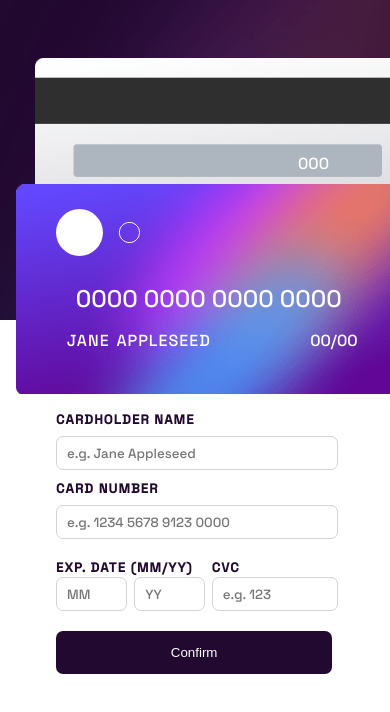
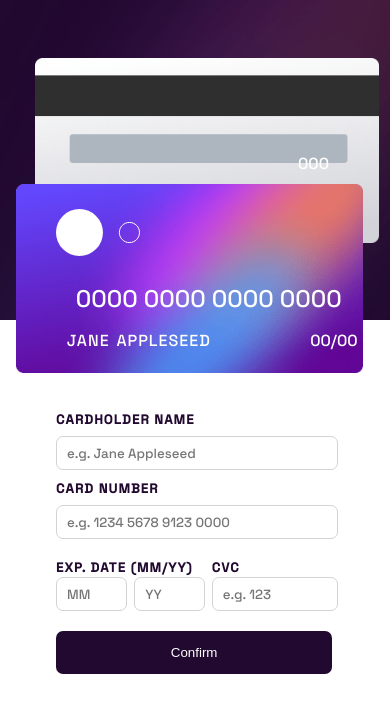
Before and after one commit to Wind-03/Log-in-Ver2, a plain HTML site: page index.html in a window 390 px wide. Shown: the top 712 px of the page. Drawn offline with Linux system fonts and the light colour scheme.

Commit message:
Update index.css

```diff
--- a/index.css
+++ b/index.css
@@ -170,7 +170,7 @@ label{
     #card-one{
         background-image: url("./images/bg-card-front.png");
         background-repeat: no-repeat;
-        background-size:cover;
+        background-size:90% 90%;
         height:10em;
         width:21em;
         position:relative;
@@ -182,7 +182,7 @@ label{
     .card-back{
         background-image: url("./images/bg-card-back.png");
         background-repeat: no-repeat;
-        background-size:cover;
+        background-size:90% 90%;
         height:10em;
         width:21em;
         position:relative;
```
